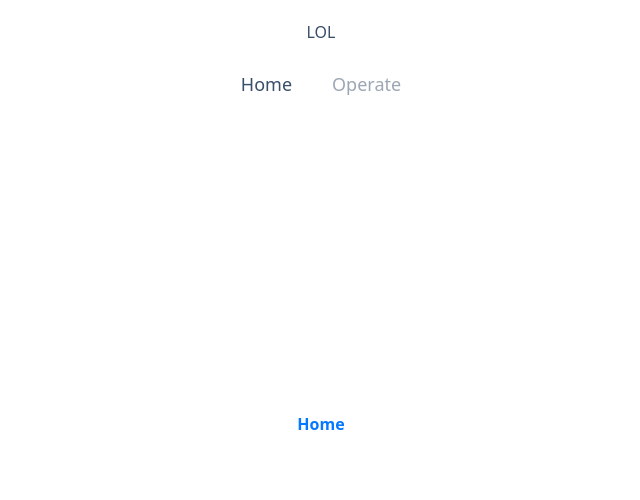
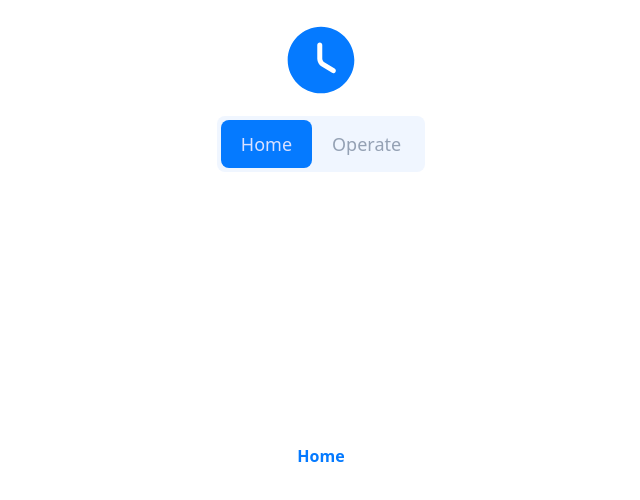
Before and after one commit to jorandmol/clock-app, a SvelteKit app: page / in a window 1280 px wide. Shown: the top 500 px of the page, without its empty margins (319-959 px from the left). Built offline with nearby package versions, Linux system fonts and the light colour scheme.

Commit message:
Complete navbar

```diff
--- a/src/routes/+layout.svelte
+++ b/src/routes/+layout.svelte
@@ -5,9 +5,11 @@
 
 <header class="bg-white flex flex-col gap-4 items-center justify-center sticky top-0">
 	<div class="mt-5">
-		LOL
+		<svg viewBox="0 0 24 24" class="h-20 w-20" xmlns="http://www.w3.org/2000/svg">
+			<path d="M12 2C6.49 2 2 6.49 2 12C2 17.51 6.49 22 12 22C17.51 22 22 17.51 22 12C22 6.49 17.51 2 12 2ZM16.35 15.57C16.21 15.81 15.96 15.94 15.7 15.94C15.57 15.94 15.44 15.91 15.32 15.83L12.22 13.98C11.45 13.52 10.88 12.51 10.88 11.62V7.52C10.88 7.11 11.22 6.77 11.63 6.77C12.04 6.77 12.38 7.11 12.38 7.52V11.62C12.38 11.98 12.68 12.51 12.99 12.69L16.09 14.54C16.45 14.75 16.57 15.21 16.35 15.57Z" fill="#057aff"></path>
+		</svg>
 	</div>
-	<div class="tabs mb-5">
+	<div class="tabs tabs-boxed mb-5">
 		<a href="/" class="tab tab-lg" class:tab-active={$page.url.pathname === '/'}>Home</a>
 		<a href="/operate" class="tab tab-lg" class:tab-active={$page.url.pathname === '/operate'}>Operate</a>
 	  </div>
```
